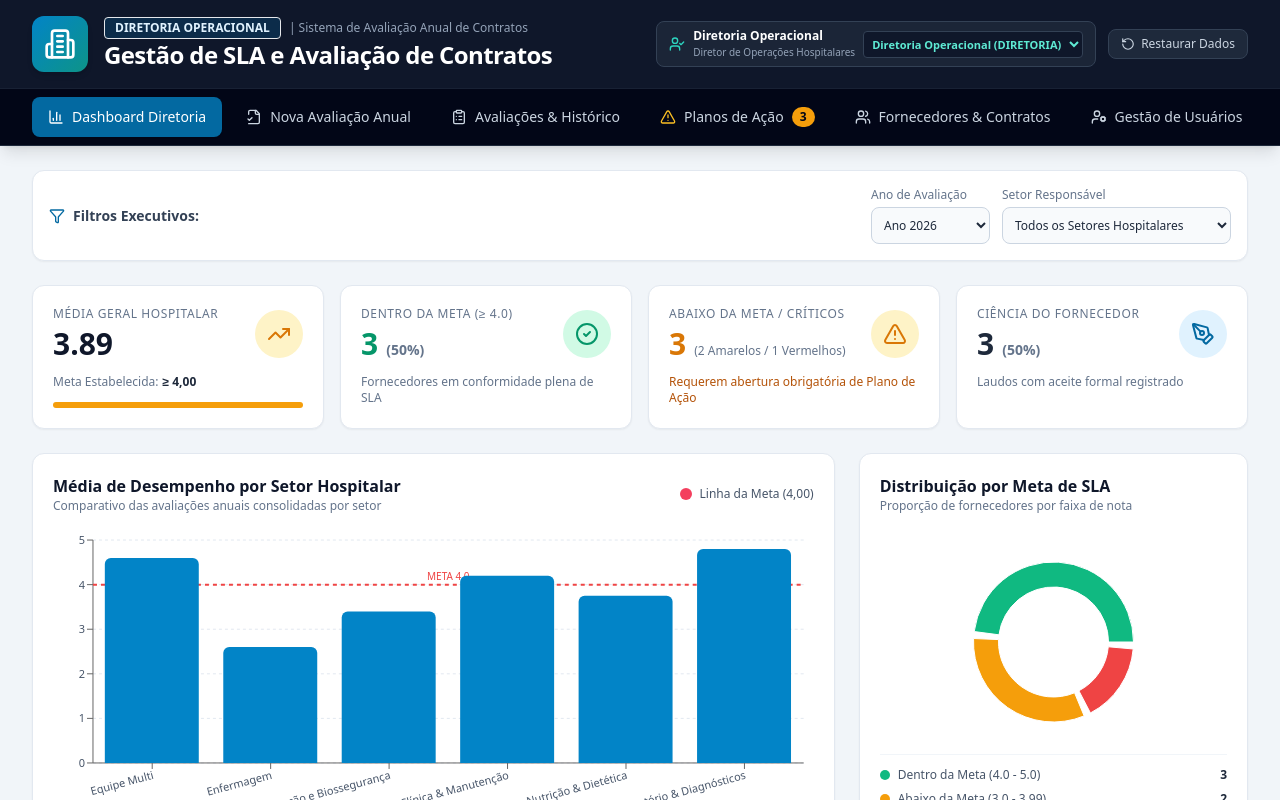
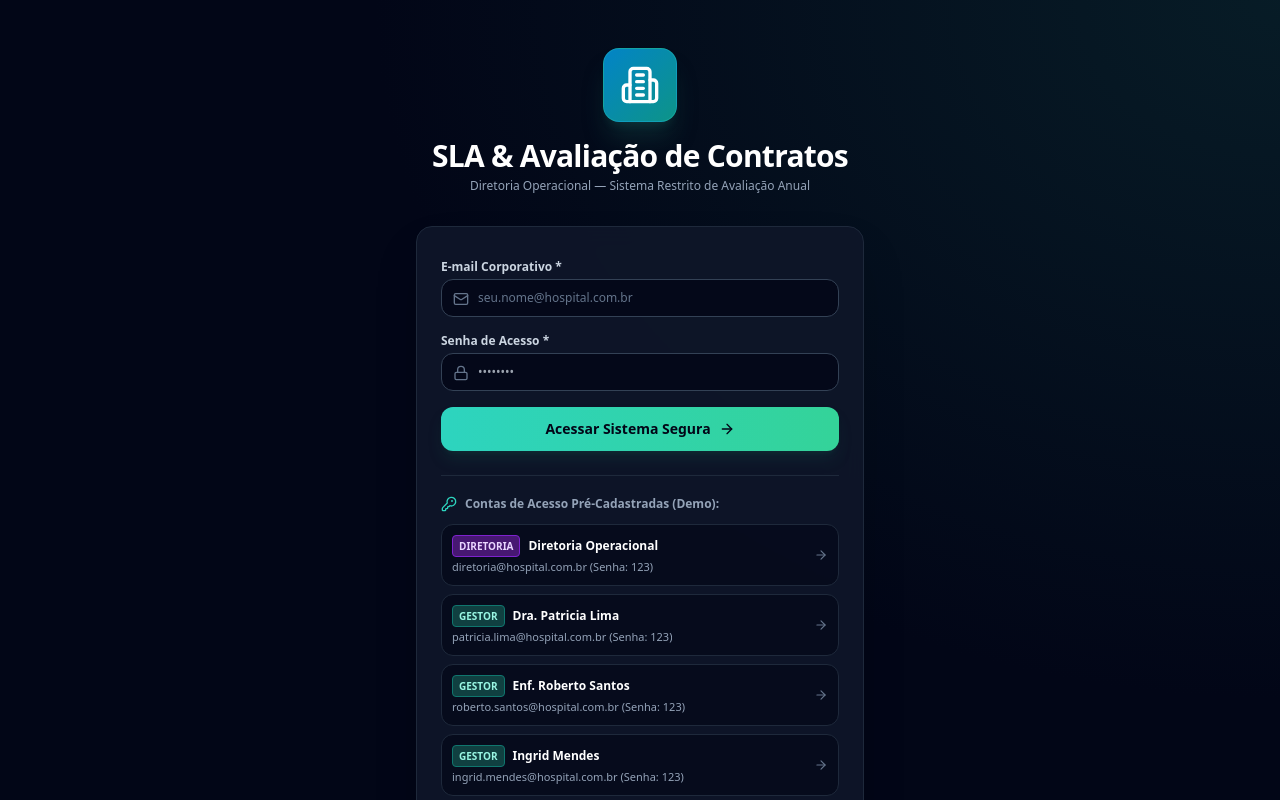
Before and after one commit to Gkotli/Gestao-sla-contratos, a React (Vite) app: page / in a window 1280 px wide. Shown: the top 800 px of the page. Built offline with nearby package versions, Linux system fonts and the light colour scheme.

Commit message:
Adicionar Tela de Login e Segurança de Perfis de Acesso

```diff
--- a/src/App.tsx
+++ b/src/App.tsx
@@ -1,6 +1,7 @@
 import React, { useState, useEffect, useMemo } from 'react';
 import { ActionPlan, Evaluation, Sector, Supplier, User } from './types';
 import { StorageService } from './services/storageService';
+import { LoginPage } from './components/LoginPage';
 import { Header } from './components/Header';
 import { ExecutiveDashboard } from './components/ExecutiveDashboard';
 import { EvaluationForm } from './components/EvaluationForm';
@@ -38,11 +39,31 @@ export function App() {
   const loadData = () => {
     const loadedUsers = StorageService.getUsers();
     setUsers(loadedUsers);
-    setCurrentUser(StorageService.getCurrentUser());
+    const userInSession = StorageService.getCurrentUser();
+    setCurrentUser(userInSession);
     setSectors(StorageService.getSectors());
     setSuppliers(StorageService.getSuppliers());
     setEvaluations(StorageService.getEvaluations());
     setActionPlans(StorageService.getActionPlans());
+
+    if (userInSession?.role === 'FORNECEDOR') {
+      setActiveTab('eval-list');
+    }
+  };
+
+  const handleLoginSuccess = (user: User) => {
+    setCurrentUser(user);
+    StorageService.setCurrentUser(user);
+    if (user.role === 'FORNECEDOR') {
+      setActiveTab('eval-list');
+    } else {
+      setActiveTab('dashboard');
+    }
+  };
+
+  const handleLogout = () => {
+    setCurrentUser(null);
+    StorageService.setCurrentUser(null);
   };
 
   const handleSelectUser = (user: User) => {
@@ -165,6 +186,11 @@ export function App() {
     return actionPlans.filter(p => p.status === 'PENDENTE' || p.status === 'EM_ANDAMENTO' || p.status === 'ATRASADO').length;
   }, [actionPlans]);
 
+  // Bloqueio de Acesso — Exibe Tela de Login se deslogado
+  if (!currentUser) {
+    return <LoginPage users={users} onLoginSuccess={handleLoginSuccess} />;
+  }
+
   return (
     <div className="min-h-screen bg-slate-100 flex flex-col font-sans">
       {/* Header institucional e navegação */}
@@ -182,11 +208,12 @@ export function App() {
         currentUser={currentUser}
         users={users}
         onSelectUser={handleSelectUser}
+        onLogout={handleLogout}
       />
 
       {/* Conteúdo Principal */}
       <main className="flex-1 max-w-7xl w-full mx-auto px-4 sm:px-6 lg:px-8 py-6">
-        {activeTab === 'dashboard' && (
+        {activeTab === 'dashboard' && currentUser.role !== 'FORNECEDOR' && (
           <ExecutiveDashboard
             evaluations={evaluations}
             suppliers={suppliers}
@@ -198,7 +225,7 @@ export function App() {
           />
         )}
 
-        {activeTab === 'new-eval' && (
+        {activeTab === 'new-eval' && currentUser.role !== 'FORNECEDOR' && (
           <EvaluationForm
             suppliers={suppliers}
             sectors={sectors}
@@ -212,7 +239,13 @@ export function App() {
 
         {activeTab === 'eval-list' && (
           <EvaluationList
-            evaluations={evaluations}
+            evaluations={
+              currentUser.role === 'FORNECEDOR' && currentUser.fornecedorId
+                ? evaluations.filter(e => e.fornecedorId === currentUser.fornecedorId)
+                : currentUser.role === 'GESTOR' && currentUser.setorId
+                ? evaluations.filter(e => e.setorId === currentUser.setorId)
+                : evaluations
+            }
             suppliers={suppliers}
             sectors={sectors}
             actionPlans={actionPlans}
@@ -228,7 +261,7 @@ export function App() {
           />
         )}
 
-        {activeTab === 'action-plans' && (
+        {activeTab === 'action-plans' && currentUser.role !== 'FORNECEDOR' && (
           <ActionPlans
             actionPlans={actionPlans}
             evaluations={evaluations}
@@ -240,7 +273,7 @@ export function App() {
           />
         )}
 
-        {activeTab === 'suppliers' && (
+        {activeTab === 'suppliers' && currentUser.role === 'DIRETORIA' && (
           <SuppliersManager
             suppliers={suppliers}
             sectors={sectors}
@@ -250,7 +283,7 @@ export function App() {
           />
         )}
 
-        {activeTab === 'users' && (
+        {activeTab === 'users' && currentUser.role === 'DIRETORIA' && (
           <UsersManager
             users={users}
             sectors={sectors}
@@ -291,7 +324,7 @@ export function App() {
             © 2026 <strong>Gestão de SLA e Avaliação de Contratos Hospitalares</strong> — Diretoria Operacional
           </span>
           <span className="text-slate-400">
-            Usuário Ativo: <strong>{currentUser?.nome || 'N/A'}</strong> ({currentUser?.role})
+            Usuário Autenticado: <strong>{currentUser?.nome || 'N/A'}</strong> ({currentUser?.role})
           </span>
         </div>
       </footer>
--- a/src/components/Header.tsx
+++ b/src/components/Header.tsx
@@ -9,7 +9,8 @@ import {
   Users,
   RotateCcw,
   UserCheck,
-  UserCog
+  UserCog,
+  LogOut
 } from 'lucide-react';
 
 interface HeaderProps {
@@ -20,6 +21,7 @@ interface HeaderProps {
   currentUser: User | null;
   users: User[];
   onSelectUser: (user: User) => void;
+  onLogout: () => void;
 }
 
 export const Header: React.FC<HeaderProps> = ({
@@ -29,8 +31,12 @@ export const Header: React.FC<HeaderProps> = ({
   pendingActionPlansCount,
   currentUser,
   users,
-  onSelectUser
+  onSelectUser,
+  onLogout
 }) => {
+  const isDiretoria = currentUser?.role === 'DIRETORIA';
+  const isGestor = currentUser?.role === 'GESTOR' || isDiretoria;
+
   return (
     <header className="bg-slate-900 text-white shadow-lg border-b border-slate-800 no-print">
       {/* Top bar institucional */}
@@ -59,27 +65,32 @@ export const Header: React.FC<HeaderProps> = ({
               <div className="flex items-center space-x-2 bg-slate-800/80 px-3 py-1.5 rounded-lg border border-slate-700">
                 <UserCheck className="w-4 h-4 text-teal-400" />
                 <div className="text-xs">
+                  <div className="flex items-center space-x-1.5">
                     <span className="font-bold text-white block">{currentUser.nome}</span>
+                    <span className={`text-[9px] font-extrabold uppercase px-1.5 py-0.2 rounded ${
+                      currentUser.role === 'DIRETORIA' ? 'bg-purple-900 text-purple-200 border border-purple-700' :
+                      currentUser.role === 'GESTOR' ? 'bg-teal-900 text-teal-200 border border-teal-700' :
+                      'bg-amber-900 text-amber-200 border border-amber-700'
+                    }`}>
+                      {currentUser.role}
+                    </span>
+                  </div>
                   <span className="text-[10px] text-slate-400 block">{currentUser.cargo}</span>
                 </div>
-                <select
-                  value={currentUser.id}
-                  onChange={(e) => {
-                    const found = users.find(u => u.id === e.target.value);
-                    if (found) onSelectUser(found);
-                  }}
-                  className="bg-slate-900 border border-slate-700 text-[11px] font-semibold text-teal-300 rounded p-1 ml-2 focus:ring-teal-500"
-                  title="Alternar usuário da sessão"
-                >
-                  {users.map(u => (
-                    <option key={u.id} value={u.id}>
-                      {u.nome} ({u.role})
-                    </option>
-                  ))}
-                </select>
               </div>
             )}
 
+            {/* Botão Sair / Logout */}
+            <button
+              onClick={onLogout}
+              title="Sair da Conta (Logout)"
+              className="inline-flex items-center px-3 py-1.5 text-xs font-semibold text-rose-300 bg-rose-950/60 hover:bg-rose-900 hover:text-white rounded-lg border border-rose-800/80 transition"
+            >
+              <LogOut className="w-3.5 h-3.5 mr-1.5" />
+              Sair
+            </button>
+
+            {isDiretoria && (
               <button
                 onClick={onResetData}
                 title="Restaurar dados demonstrativos originais"
@@ -88,14 +99,16 @@ export const Header: React.FC<HeaderProps> = ({
                 <RotateCcw className="w-3.5 h-3.5 mr-1.5" />
                 Restaurar Dados
               </button>
+            )}
           </div>
         </div>
       </div>
 
-      {/* Navigation tabs bar */}
+      {/* Navigation tabs bar com controle de permissão por perfil */}
       <div className="bg-slate-950 border-t border-slate-800/80">
         <div className="max-w-7xl mx-auto px-4 sm:px-6 lg:px-8">
           <nav className="flex space-x-1 sm:space-x-2 overflow-x-auto py-2 scrollbar-none">
+            {isGestor && (
               <button
                 onClick={() => setActiveTab('dashboard')}
                 className={`flex items-center px-4 py-2.5 rounded-lg text-xs sm:text-sm font-medium transition-all whitespace-nowrap ${
@@ -107,7 +120,9 @@ export const Header: React.FC<HeaderProps> = ({
                 <BarChart3 className="w-4 h-4 mr-2" />
                 Dashboard Diretoria
               </button>
+            )}
 
+            {isGestor && (
               <button
                 onClick={() => setActiveTab('new-eval')}
                 className={`flex items-center px-4 py-2.5 rounded-lg text-xs sm:text-sm font-medium transition-all whitespace-nowrap ${
@@ -119,6 +134,7 @@ export const Header: React.FC<HeaderProps> = ({
                 <FileCheck2 className="w-4 h-4 mr-2" />
                 Nova Avaliação Anual
               </button>
+            )}
 
             <button
               onClick={() => setActiveTab('eval-list')}
@@ -132,6 +148,7 @@ export const Header: React.FC<HeaderProps> = ({
               Avaliações & Histórico
             </button>
 
+            {isGestor && (
               <button
                 onClick={() => setActiveTab('action-plans')}
                 className={`relative flex items-center px-4 py-2.5 rounded-lg text-xs sm:text-sm font-medium transition-all whitespace-nowrap ${
@@ -148,7 +165,9 @@ export const Header: React.FC<HeaderProps> = ({
                   </span>
                 )}
               </button>
+            )}
 
+            {isDiretoria && (
               <button
                 onClick={() => setActiveTab('suppliers')}
                 className={`flex items-center px-4 py-2.5 rounded-lg text-xs sm:text-sm font-medium transition-all whitespace-nowrap ${
@@ -160,7 +179,9 @@ export const Header: React.FC<HeaderProps> = ({
                 <Users className="w-4 h-4 mr-2" />
                 Fornecedores & Contratos
               </button>
+            )}
 
+            {isDiretoria && (
               <button
                 onClick={() => setActiveTab('users')}
                 className={`flex items-center px-4 py-2.5 rounded-lg text-xs sm:text-sm font-medium transition-all whitespace-nowrap ${
@@ -172,6 +193,7 @@ export const Header: React.FC<HeaderProps> = ({
                 <UserCog className="w-4 h-4 mr-2" />
                 Gestão de Usuários
               </button>
+            )}
           </nav>
         </div>
       </div>
--- /dev/null
+++ b/src/components/LoginPage.tsx
@@ -0,0 +1,150 @@
+import React, { useState } from 'react';
+import { User } from '../types';
+import { Building2, Lock, Mail, ShieldCheck, ArrowRight, KeyRound, AlertCircle } from 'lucide-react';
+
+interface LoginPageProps {
+  users: User[];
+  onLoginSuccess: (user: User) => void;
+}
+
+export const LoginPage: React.FC<LoginPageProps> = ({ users, onLoginSuccess }) => {
+  const [email, setEmail] = useState('');
+  const [senha, setSenha] = useState('');
+  const [errorMsg, setErrorMsg] = useState('');
+
+  const handleFormSubmit = (e: React.FormEvent) => {
+    e.preventDefault();
+    setErrorMsg('');
+
+    const foundUser = users.find(
+      u => u.email.toLowerCase().trim() === email.toLowerCase().trim() && (u.senha || '123') === senha
+    );
+
+    if (foundUser) {
+      onLoginSuccess(foundUser);
+    } else {
+      setErrorMsg('E-mail ou senha incorretos. Por favor, verifique os dados informados.');
+    }
+  };
+
+  const handleQuickLogin = (user: User) => {
+    setEmail(user.email);
+    setSenha(user.senha || '123');
+    onLoginSuccess(user);
+  };
+
+  return (
+    <div className="min-h-screen bg-slate-950 flex flex-col justify-center py-12 sm:px-6 lg:px-8 relative overflow-hidden font-sans text-slate-100">
+      {/* Background Decorativo Hospitalar */}
+      <div className="absolute inset-0 bg-[radial-gradient(ellipse_at_top_right,_var(--tw-gradient-stops))] from-teal-900/30 via-slate-950 to-slate-950 pointer-events-none" />
+
+      <div className="sm:mx-auto sm:w-full sm:max-w-md relative z-10">
+        <div className="flex justify-center">
+          <div className="bg-gradient-to-br from-hospital-500 to-teal-600 p-4 rounded-2xl shadow-xl shadow-teal-900/40 border border-teal-400/30">
+            <Building2 className="w-10 h-10 text-white" />
+          </div>
+        </div>
+
+        <h2 className="mt-4 text-center text-2xl sm:text-3xl font-extrabold text-white tracking-tight">
+          SLA & Avaliação de Contratos
+        </h2>
+        <p className="mt-1 text-center text-xs text-slate-400">
+          Diretoria Operacional — Sistema Restrito de Avaliação Anual
+        </p>
+      </div>
+
+      <div className="mt-8 sm:mx-auto sm:w-full sm:max-w-md relative z-10 px-4 sm:px-0">
+        <div className="bg-slate-900/90 backdrop-blur-md py-8 px-6 shadow-2xl rounded-2xl border border-slate-800 space-y-6">
+          {errorMsg && (
+            <div className="p-3.5 bg-rose-950/80 border border-rose-800/80 text-rose-200 text-xs rounded-xl flex items-center space-x-2 animate-shake">
+              <AlertCircle className="w-4 h-4 text-rose-400 flex-shrink-0" />
+              <span>{errorMsg}</span>
+            </div>
+          )}
+
+          <form onSubmit={handleFormSubmit} className="space-y-4">
+            <div>
+              <label className="block text-xs font-semibold text-slate-300 mb-1">
+                E-mail Corporativo *
+              </label>
+              <div className="relative">
+                <Mail className="w-4 h-4 text-slate-500 absolute left-3 top-3" />
+                <input
+                  type="email"
+                  value={email}
+                  onChange={(e) => setEmail(e.target.value)}
+                  required
+                  placeholder="seu.nome@hospital.com.br"
+                  className="w-full pl-9 pr-3 py-2.5 bg-slate-950/80 border border-slate-700 text-white text-xs rounded-xl focus:ring-2 focus:ring-teal-500 focus:border-teal-500 placeholder-slate-500 font-medium"
+                />
+              </div>
+            </div>
+
+            <div>
+              <label className="block text-xs font-semibold text-slate-300 mb-1">
+                Senha de Acesso *
+              </label>
+              <div className="relative">
+                <Lock className="w-4 h-4 text-slate-500 absolute left-3 top-3" />
+                <input
+                  type="password"
+                  value={senha}
+                  onChange={(e) => setSenha(e.target.value)}
+                  required
+                  placeholder="••••••••"
+                  className="w-full pl-9 pr-3 py-2.5 bg-slate-950/80 border border-slate-700 text-white text-xs rounded-xl focus:ring-2 focus:ring-teal-500 focus:border-teal-500 font-medium"
+                />
+              </div>
+            </div>
+
+            <button
+              type="submit"
+              className="w-full inline-flex items-center justify-center px-4 py-3 text-sm font-bold text-slate-950 bg-gradient-to-r from-teal-400 to-emerald-400 hover:from-teal-300 hover:to-emerald-300 rounded-xl shadow-lg shadow-teal-900/30 transition-all transform hover:-translate-y-0.5"
+            >
+              Acessar Sistema Segura
+              <ArrowRight className="w-4 h-4 ml-2" />
+            </button>
+          </form>
+
+          {/* Seção de Acesso Rápido para Testes e Demonstração */}
+          <div className="border-t border-slate-800 pt-5 space-y-3">
+            <div className="flex items-center space-x-2 text-slate-400 text-xs font-semibold">
+              <KeyRound className="w-4 h-4 text-teal-400" />
+              <span>Contas de Acesso Pré-Cadastradas (Demo):</span>
+            </div>
+
+            <div className="grid grid-cols-1 gap-2 text-xs">
+              {users.map((u) => (
+                <button
+                  key={u.id}
+                  type="button"
+                  onClick={() => handleQuickLogin(u)}
+                  className="p-2.5 bg-slate-950/60 hover:bg-slate-800/80 border border-slate-800 hover:border-teal-500/50 rounded-xl text-left transition flex items-center justify-between group"
+                >
+                  <div className="truncate pr-2">
+                    <div className="flex items-center space-x-2">
+                      <span className={`text-[10px] font-bold px-1.5 py-0.5 rounded uppercase ${
+                        u.role === 'DIRETORIA' ? 'bg-purple-900/80 text-purple-200 border border-purple-700' :
+                        u.role === 'GESTOR' ? 'bg-teal-900/80 text-teal-200 border border-teal-700' :
+                        'bg-amber-900/80 text-amber-200 border border-amber-700'
+                      }`}>
+                        {u.role}
+                      </span>
+                      <strong className="text-white group-hover:text-teal-300 transition text-xs font-semibold">{u.nome}</strong>
+                    </div>
+                    <p className="text-[11px] text-slate-400 truncate mt-0.5">{u.email} (Senha: {u.senha || '123'})</p>
+                  </div>
+                  <ArrowRight className="w-3.5 h-3.5 text-slate-500 group-hover:text-teal-400 flex-shrink-0" />
+                </button>
+              ))}
+            </div>
+          </div>
+        </div>
+
+        <p className="text-center text-[11px] text-slate-500 mt-6">
+          © 2026 Hospital Operacional de Excelência — Acesso Restrito e Auditado
+        </p>
+      </div>
+    </div>
+  );
+};
```
Also changed, not shown: src/services/storageService.ts (+5 -9 lines). Lines whose indentation alone changed are shown as unchanged.
